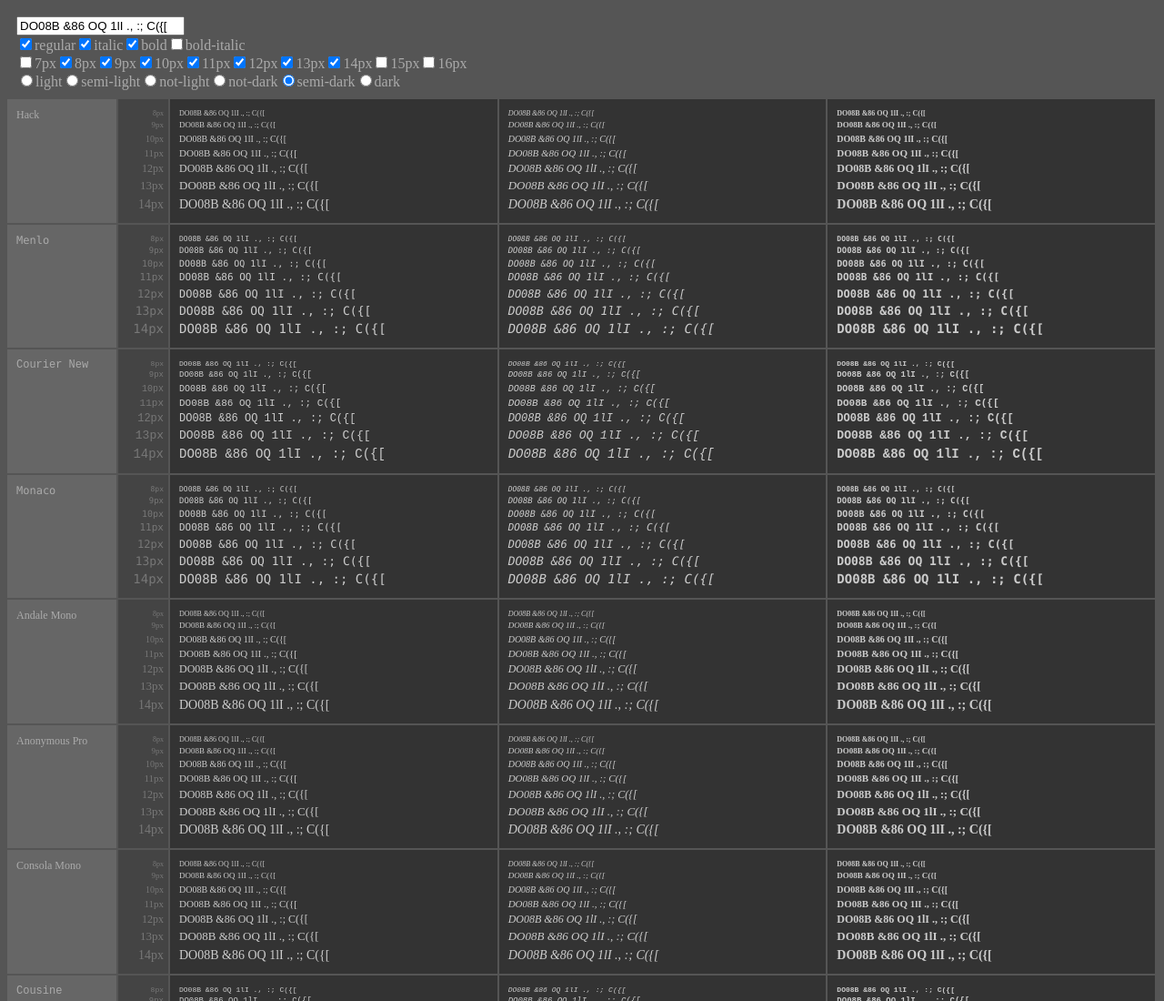
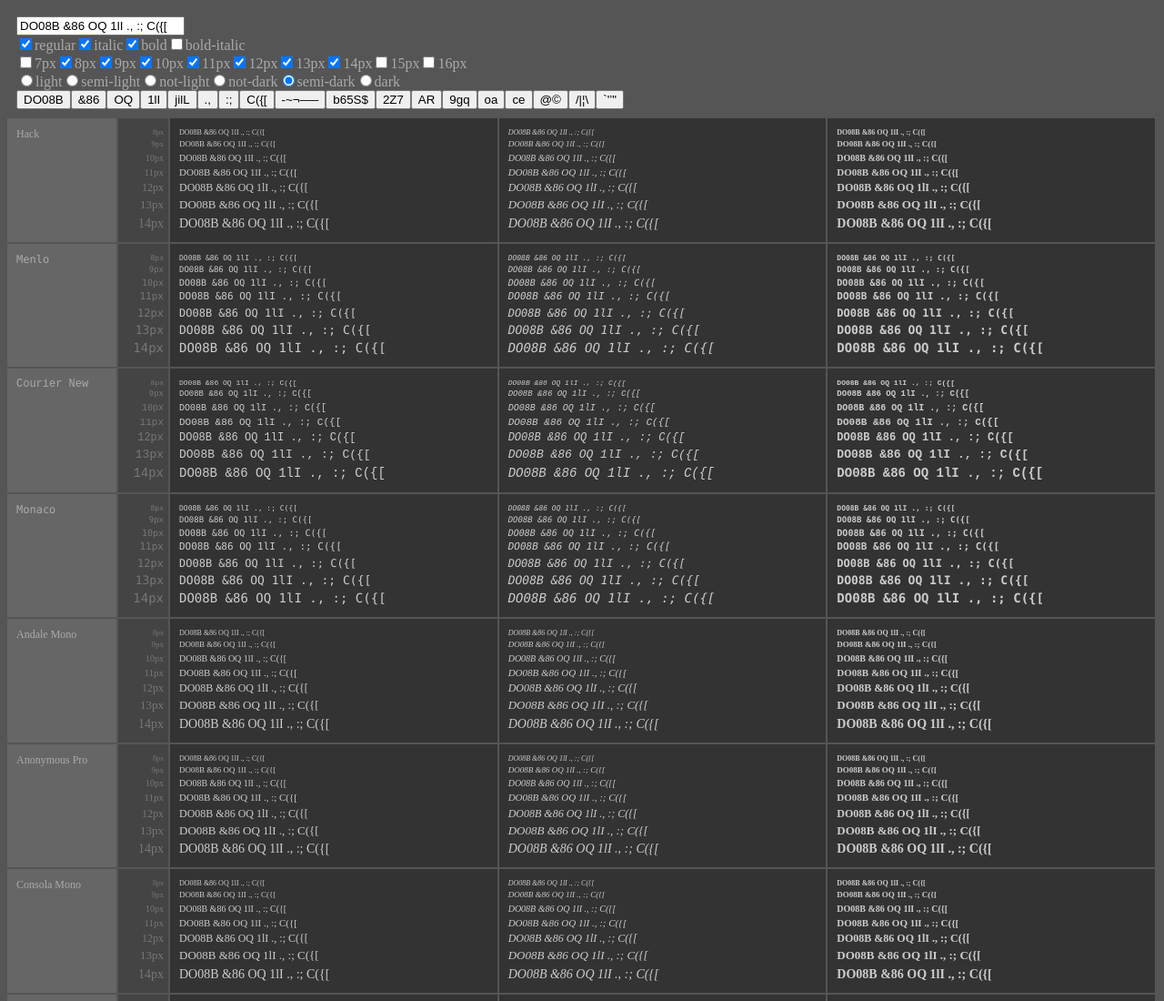
Before and after one commit to source-foundry/compare-typefaces, a plain HTML site: page index.html in a window 1280 px wide. Shown: the top 1100 px of the page at 91% size. Drawn offline with Linux system fonts and the light colour scheme.

Commit message:
Add presets for often confused characters

```diff
--- a/index.html
+++ b/index.html
@@ -1,6 +1,7 @@
 <!DOCTYPE html>
 <html>
   <head>
+    <meta charset='utf8'>
     <title>compare-typefaces</title>
     <link rel='stylesheet' href='styles.css'>
   </head>
--- a/js/App.js
+++ b/js/App.js
@@ -20,6 +20,27 @@ class App {
       "Source Code Pro",
       "Ubuntu Mono",
       "Bitstream Vera Sans Mono"
+    ]
+
+    this.presets = [
+      "DO08B",
+      "&86",
+      "OQ",
+      "1lI",
+      "jilL",
+      ".,",
+      ":;",
+      "C({[",
+      "-~¬–—",
+      "b65S$",
+      "2Z7",
+      "AR",
+      "9gq",
+      "oa",
+      "ce",
+      "@©",
+      "/|¦\\",
+      "`'’\""
     ]
 
     this.initInterface()
@@ -53,6 +74,10 @@ class App {
     return ['light', 'semi-light', 'not-light', 'not-dark', 'semi-dark', 'dark']
   }
 
+  getPresets() {
+    return this.presets
+  }
+
   updateFonts() {
     const sampleText = this.interface.getText()
     for (const font of this.fonts) {
--- a/js/Interface.js
+++ b/js/Interface.js
@@ -76,6 +76,19 @@ class Interface {
       })
       this.themes[theme] = radiobutton
     }
+
+    this.presetsContainer = document.createElement('div')
+    this.element.appendChild(this.presetsContainer)
+    const presets = this.app.getPresets()
+    for (const preset of presets) {
+      const button = document.createElement('button')
+      this.presetsContainer.appendChild(button)
+      button.textContent = preset
+      button.addEventListener('click', event => {
+        this.setText(event.target.textContent)
+        this.app.updateFonts()
+      })
+    }
   }
 
   updateVariants() {
@@ -114,6 +127,10 @@ class Interface {
     this.currentTheme = newTheme
   }
 
+  setText(text) {
+    this.textInput.value = text
+  }
+
   getText() {
     return this.textInput.value
   }
```
